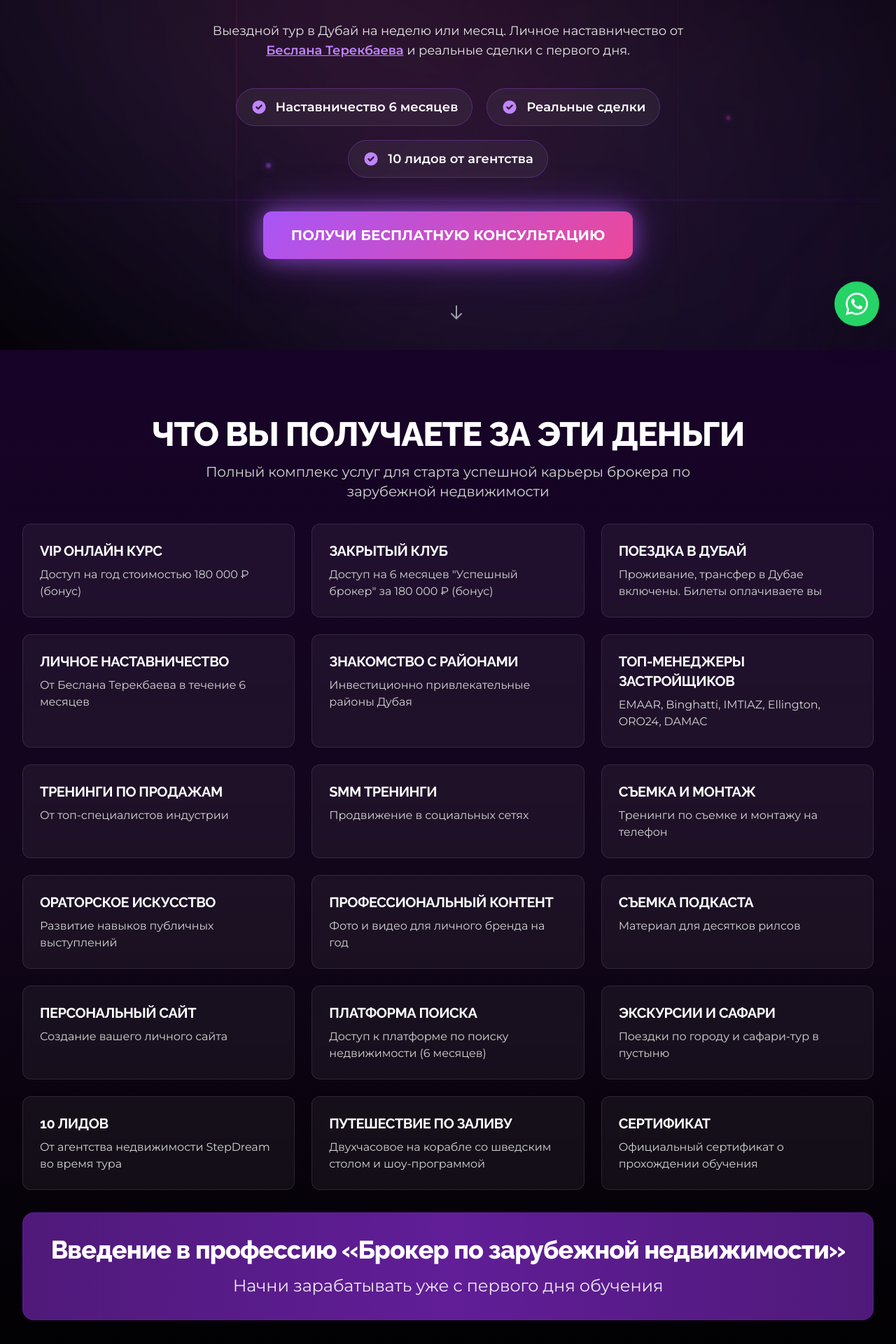
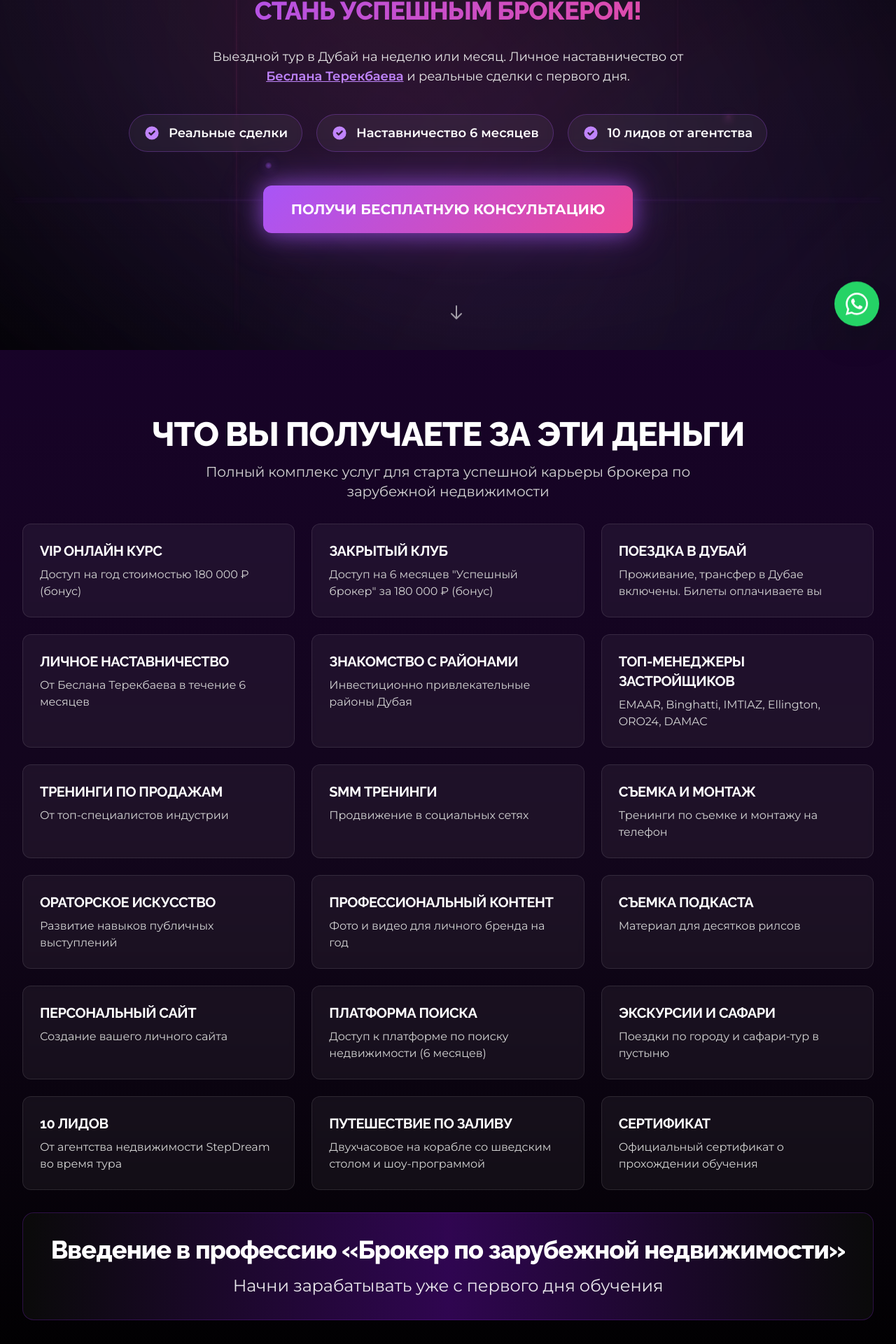
Before and after one commit to Tips95/Dubai_lending, a Next.js app: page / in a window 1280 px wide. Shown: the part 300-2220 px from the top of the page at 70% size. Built offline with nearby package versions, Linux system fonts and the light colour scheme.

Commit message:
Updated hero badges layout and darkened all section cards

```diff
--- a/components/BenefitsSection.tsx
+++ b/components/BenefitsSection.tsx
@@ -85,7 +85,7 @@ export default function BenefitsSection() {
           ref={ctaAnimation.ref as React.RefObject<HTMLDivElement>}
           className={`mt-10 sm:mt-14 text-center px-4 section-transition ${ctaAnimation.isVisible ? 'is-visible' : ''}`}
         >
-          <div className="gradient-border-always inline-block bg-gradient-to-r from-purple-900/90 via-purple-800/90 to-purple-900/90 rounded-3xl p-8 sm:p-10 md:p-12 text-white max-w-4xl w-full shadow-2xl">
+          <div className="gradient-border-always inline-block bg-gradient-to-r from-gray-950 via-purple-950/80 to-gray-950 rounded-3xl p-8 sm:p-10 md:p-12 text-white max-w-4xl w-full shadow-2xl">
             <h3 className="text-2xl sm:text-3xl md:text-4xl lg:text-5xl font-heading font-extrabold mb-5 sm:mb-6 tracking-tight uppercase leading-tight">
               Начни зарабатывать уже с первого дня
             </h3>
--- a/components/EarningsSection.tsx
+++ b/components/EarningsSection.tsx
@@ -74,7 +74,7 @@ export default function EarningsSection() {
 
         <div
           ref={prefAnimation.ref as React.RefObject<HTMLDivElement>}
-          className={`bg-gradient-to-r from-purple-900/90 via-purple-800/90 to-purple-900/90 rounded-3xl p-6 sm:p-8 md:p-12 text-white border border-purple-700/30 shadow-2xl section-transition ${prefAnimation.isVisible ? 'is-visible' : ''}`}
+          className={`bg-gradient-to-r from-gray-950 via-purple-950/80 to-gray-950 rounded-3xl p-6 sm:p-8 md:p-12 text-white border border-purple-700/30 shadow-2xl section-transition ${prefAnimation.isVisible ? 'is-visible' : ''}`}
         >
           <h3 className="text-2xl sm:text-3xl md:text-4xl lg:text-5xl font-heading font-extrabold mb-5 sm:mb-8 text-center px-2 tracking-tight uppercase leading-tight">
             Преференции для студентов Академии Брокеров StepDream
--- a/components/ForWhomSection.tsx
+++ b/components/ForWhomSection.tsx
@@ -5,22 +5,22 @@ export default function ForWhomSection() {
     {
       title: 'Амбициозные люди',
       description: 'Которые хотят постоянно развиваться в этой денежной нише и готовых зарабатывать более 10 000$ в месяц в Дубае',
-      gradient: 'from-purple-800/90 to-purple-700/90',
+      gradient: 'from-gray-950 via-purple-950/80 to-gray-950',
     },
     {
       title: 'Брокеры по недвижимости',
       description: 'Ищущие партнера в Дубае и готовых передавать клиентов удаленно',
-      gradient: 'from-purple-800/90 to-purple-700/90',
+      gradient: 'from-gray-950 via-purple-950/80 to-gray-950',
     },
     {
       title: 'Инвесторы',
       description: 'Для тех, кто задумывается о покупке квартиры в Дубае для жизни или инвестиций',
-      gradient: 'from-purple-800/90 to-purple-700/90',
+      gradient: 'from-gray-950 via-purple-950/80 to-gray-950',
     },
     {
       title: 'Предприниматели',
       description: 'Мечтающие войти в деловое сообщество Дубая и создать свой бизнес в ОАЭ',
-      gradient: 'from-purple-800/90 to-purple-700/90',
+      gradient: 'from-gray-950 via-purple-950/80 to-gray-950',
     },
   ]
 
--- a/components/Hero.tsx
+++ b/components/Hero.tsx
@@ -76,18 +76,18 @@ export default function Hero() {
           </p>
 
           {/* Features with staggered animation */}
-          <div className="flex flex-row flex-wrap justify-center gap-3 sm:gap-4 md:gap-5 mt-8 sm:mt-10 px-4">
+          <div className="flex flex-row justify-center items-center gap-3 sm:gap-4 md:gap-5 mt-8 sm:mt-10 px-4">
+            <div className="feature-item flex items-center gap-2 sm:gap-3 bg-white/5 backdrop-blur-sm px-4 sm:px-5 py-2 sm:py-3 rounded-full border border-purple-500/30">
+              <svg className="w-5 h-5 sm:w-6 sm:h-6 text-purple-400 flex-shrink-0" fill="currentColor" viewBox="0 0 20 20">
+                <path fillRule="evenodd" d="M10 18a8 8 0 100-16 8 8 0 000 16zm3.707-9.293a1 1 0 00-1.414-1.414L9 10.586 7.707 9.293a1 1 0 00-1.414 1.414l2 2a1 1 0 001.414 0l4-4z" clipRule="evenodd" />
+              </svg>
+              <span className="text-sm sm:text-base md:text-lg font-semibold text-white whitespace-nowrap">Реальные сделки</span>
+            </div>
             <div className="feature-item flex items-center gap-2 sm:gap-3 bg-white/5 backdrop-blur-sm px-4 sm:px-5 py-2 sm:py-3 rounded-full border border-purple-500/30">
               <svg className="w-5 h-5 sm:w-6 sm:h-6 text-purple-400 flex-shrink-0" fill="currentColor" viewBox="0 0 20 20">
                 <path fillRule="evenodd" d="M10 18a8 8 0 100-16 8 8 0 000 16zm3.707-9.293a1 1 0 00-1.414-1.414L9 10.586 7.707 9.293a1 1 0 00-1.414 1.414l2 2a1 1 0 001.414 0l4-4z" clipRule="evenodd" />
               </svg>
               <span className="text-sm sm:text-base md:text-lg font-semibold text-white whitespace-nowrap">Наставничество 6 месяцев</span>
-            </div>
-            <div className="feature-item flex items-center gap-2 sm:gap-3 bg-white/5 backdrop-blur-sm px-4 sm:px-5 py-2 sm:py-3 rounded-full border border-purple-500/30">
-              <svg className="w-5 h-5 sm:w-6 sm:h-6 text-purple-400 flex-shrink-0" fill="currentColor" viewBox="0 0 20 20">
-                <path fillRule="evenodd" d="M10 18a8 8 0 100-16 8 8 0 000 16zm3.707-9.293a1 1 0 00-1.414-1.414L9 10.586 7.707 9.293a1 1 0 00-1.414 1.414l2 2a1 1 0 001.414 0l4-4z" clipRule="evenodd" />
-              </svg>
-              <span className="text-sm sm:text-base md:text-lg font-semibold text-white whitespace-nowrap">Реальные сделки</span>
             </div>
             <div className="feature-item flex items-center gap-2 sm:gap-3 bg-white/5 backdrop-blur-sm px-4 sm:px-5 py-2 sm:py-3 rounded-full border border-purple-500/30">
               <svg className="w-5 h-5 sm:w-6 sm:h-6 text-purple-400 flex-shrink-0" fill="currentColor" viewBox="0 0 20 20">
--- a/components/ProgramSection.tsx
+++ b/components/ProgramSection.tsx
@@ -103,7 +103,7 @@ export default function ProgramSection() {
           ))}
         </div>
 
-        <div className="mt-6 sm:mt-8 bg-gradient-to-r from-purple-900/90 via-purple-800/90 to-purple-900/90 rounded-2xl p-4 sm:p-5 md:p-8 text-white text-center px-4 border border-purple-700/30">
+        <div className="mt-6 sm:mt-8 bg-gradient-to-r from-gray-950 via-purple-950/80 to-gray-950 rounded-2xl p-4 sm:p-5 md:p-8 text-white text-center px-4 border border-purple-700/30">
           <h3 className="text-xl sm:text-2xl md:text-3xl lg:text-4xl font-heading font-extrabold mb-3 sm:mb-4 tracking-tight">
             Введение в профессию «Брокер по зарубежной недвижимости»
           </h3>
```
